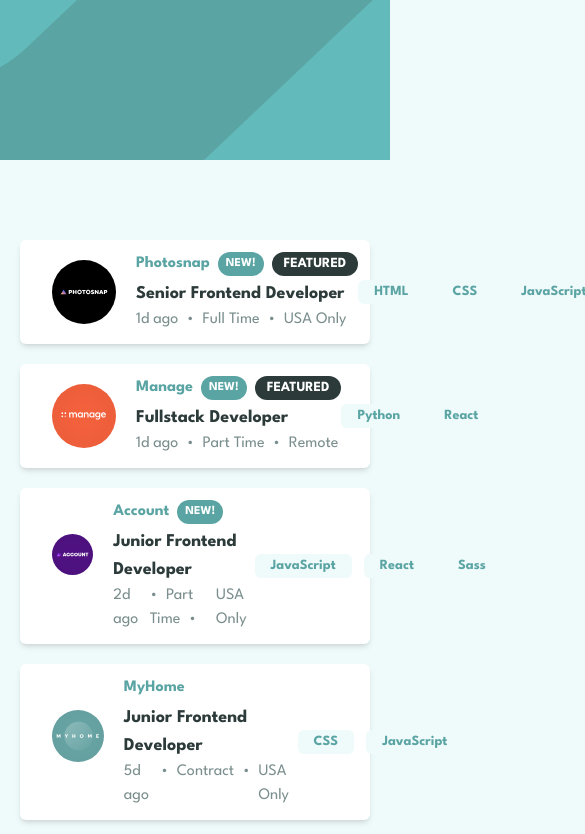
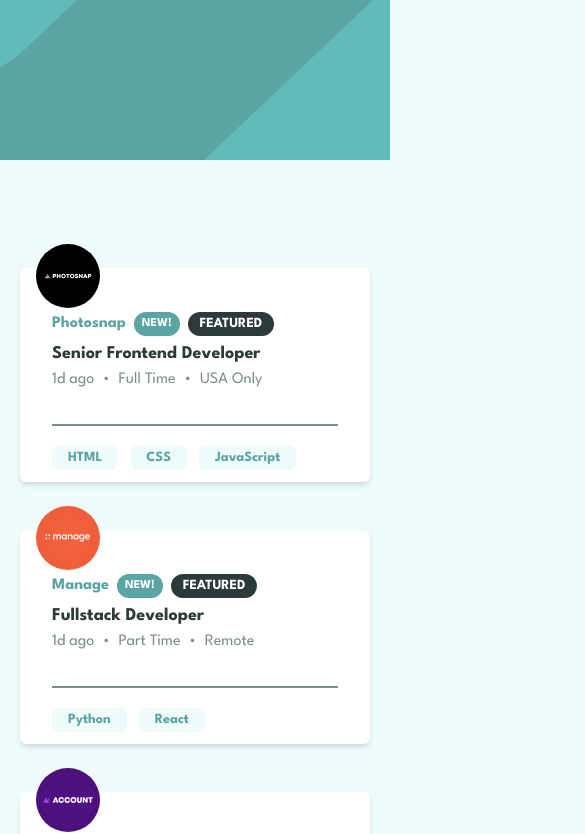
Before and after one commit to FelipePinha/Jobs-Listing, a React (Vite) app: page / in a window 390 px wide. Shown: the top 834 px of the page, 585 px wide, since content can reach past the window. Built offline with nearby package versions, Linux system fonts and the light colour scheme.

Commit message:
add responsive styles on job card

```diff
--- a/src/components/JobCard/index.tsx
+++ b/src/components/JobCard/index.tsx
@@ -15,13 +15,13 @@ export const JobCard = ({ item, filterResults }: { item: JobType; filterResults:
 
     return (
         <article
-            className={`mt-5 bg-white shadow-md px-8 py-3 rounded-md ${
+            className={`relative mt-12 md:mt-5 bg-white shadow-md px-8 py-3 rounded-md ${
                 filter.length === 0 ? 'block' : filterResults.length > 0 ? 'block' : 'hidden'
             }`}
         >
-            <div className="flex justify-between items-center">
-                <div className="flex gap-5 items-center">
-                    <div className="w-16 h-16">
+            <div className="flex flex-col gap-5 md:gap-0 md:flex-row md:justify-between md:items-center">
+                <div className="flex gap-5 items-center py-8 border-b-2 border-darkCyan md:border-0">
+                    <div className="w-16 h-16 absolute -top-6 left-4 md:static">
                         <img className="max-w-full" src={item.logo} alt={item.company} />
                     </div>
                     <div className="flex flex-col">
```
